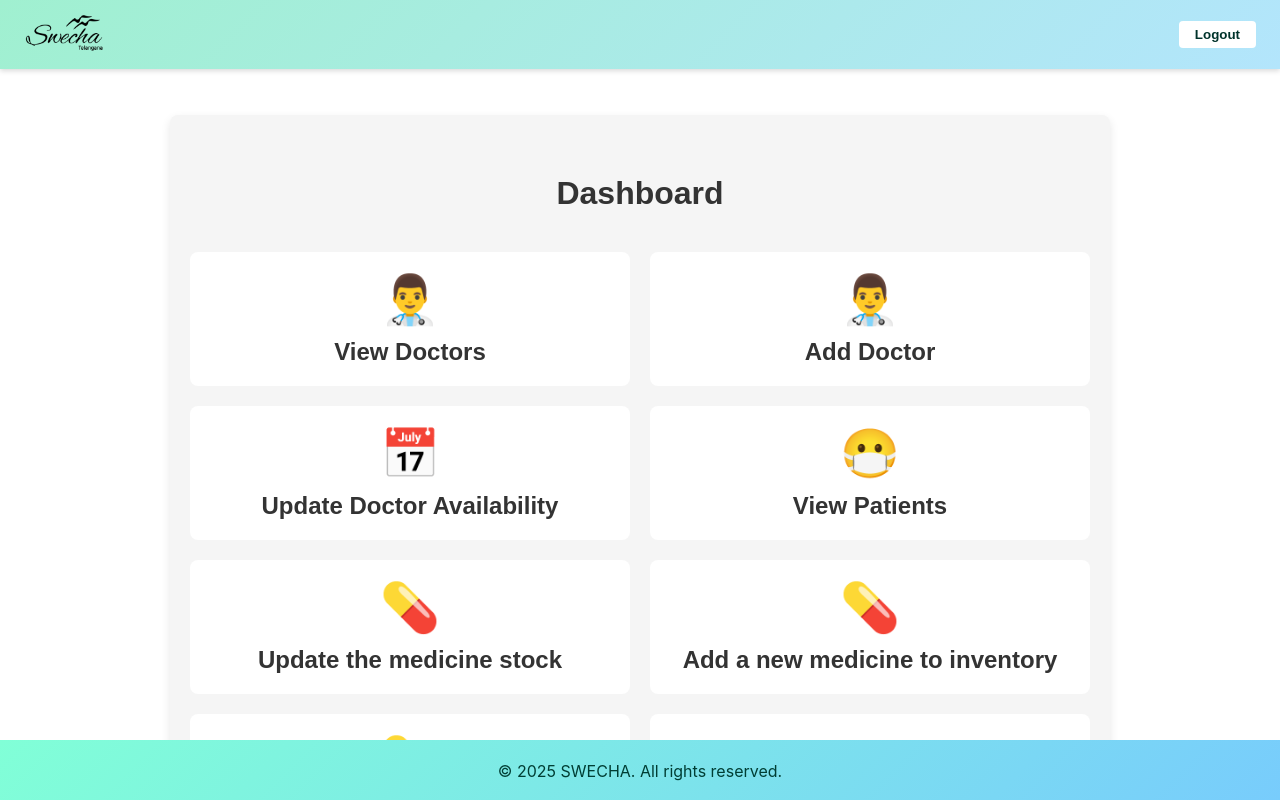
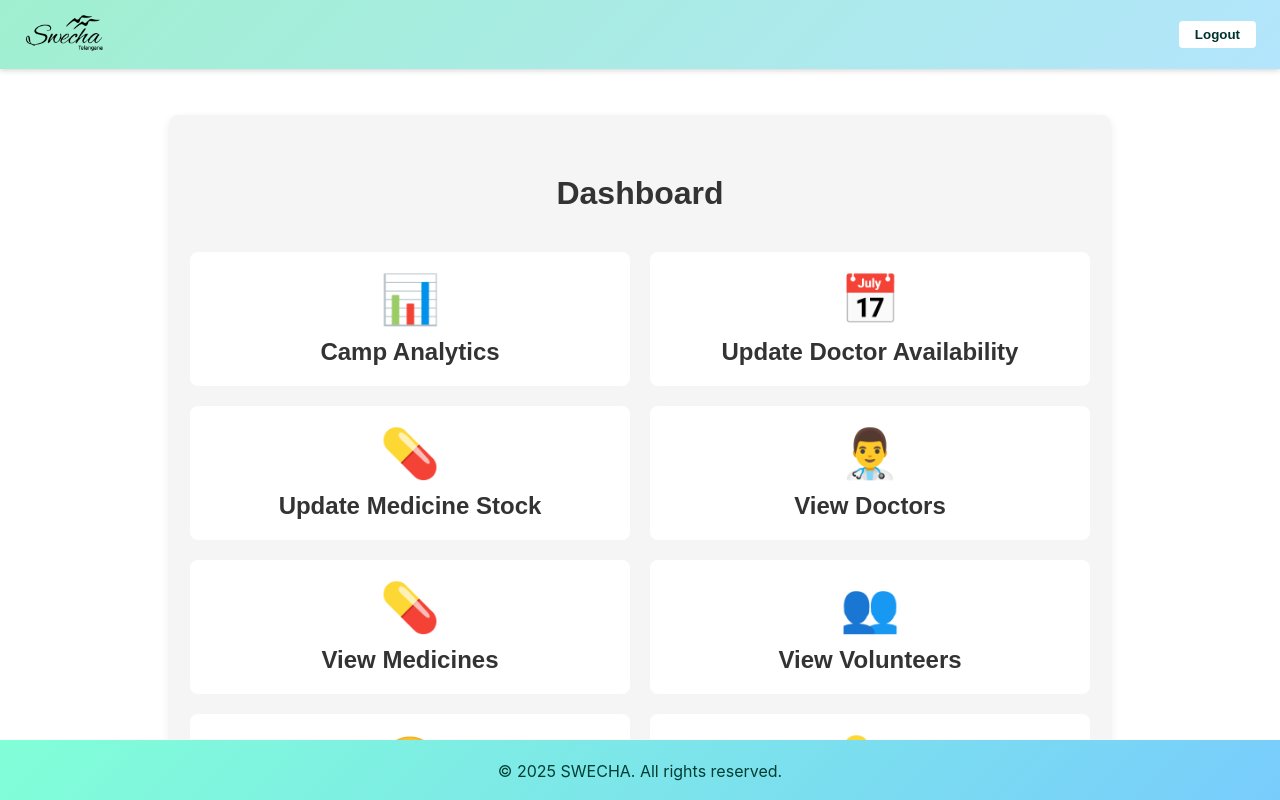
Before and after one commit to nikki-nooka/DUALITY-AI-DRONE-CHALLENGE, a React (Create React App) app in the folder frontend/: page /dashboard-admin in a window 1280 px wide. Shown: the top 800 px of the page. Built offline with nearby package versions, Linux system fonts and the light colour scheme; sample sign-in values are in the browser's storage.

Commit message:
Modified dashboard

```diff
--- a/frontend/src/Pages/DashBoardAdmin.jsx
+++ b/frontend/src/Pages/DashBoardAdmin.jsx
@@ -14,16 +14,16 @@ function DashboardAdmin() {
   );
 
   const cardData = [
+    { title: "Camp Analytics", icon: "📊", path: "/analytics" },
+    { title: "Update Doctor Availability", icon: "📅", path: "/doctor-availability" },
+    { title: "Update Medicine Stock", icon: "💊", path: "/update-medicine-stock" },
     {title: "View Doctors" , icon: "👨‍⚕️" , path: "/get-doctors"},
+    { title: "View Medicines", icon: "💊", path: "/get-medicines" },
+    { title: "View Volunteers", icon: "👥", path: "/get-volunteers" },
+    { title: "View Patients", icon: "😷", path: "/view-patients" },
+    { title: "Add New Medicine", icon: "💊", path: "/add-new-medicine" },
     { title: "Add Doctor", icon: "👨‍⚕️", path: "/add-doctor" },
-    { title: "Update Doctor Availability", icon: "📅", path: "/doctor-availability" },
-    { title: "View Patients", icon: "😷", path: "/view-patients" },
-    { title: "Update the medicine stock", icon: "💊", path: "/update-medicine-stock" },
-    { title: "Add a new medicine to inventory", icon: "💊", path: "/add-new-medicine" },
-    { title: "View Medicines", icon: "💊", path: "/get-medicines" },
     { title: "Add Volunteer", icon: "👥", path: "/add-volunteer" },
-    { title: "View Volunteers", icon: "👥", path: "/get-volunteers" },
-    { title: "Camp Analytics", icon: "📊", path: "/analytics" },
     { title: "View Logs", icon: "📜", path: "/log" },
   ];
 
```
